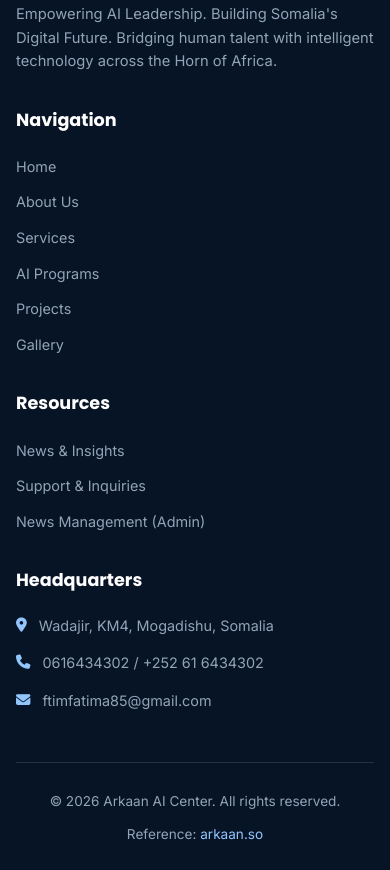
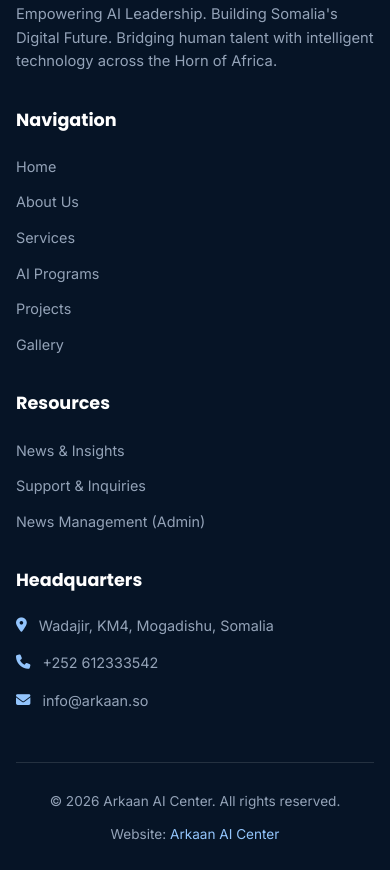
Before and after one commit to ftimfatima85-arch/ai-center-web, a plain HTML site: page services.html in a window 390 px wide. Shown: the part 4272-5142 px from the top of the page. Drawn offline with Linux system fonts and the light colour scheme.

Commit message:
Remove personal phone/email and external arkaan.so links in services.html

```diff
--- a/services.html
+++ b/services.html
@@ -66,7 +66,7 @@
     </div>
     <div>
       <div class="social-icons-wrap" style="justify-content:center; padding-top:20px;">
-        <a href="https://wa.me/252616434302" target="_blank" class="social-icon-btn whatsapp"><i class="fa-brands fa-whatsapp"></i></a>
+        <a href="https://wa.me/252612333542" target="_blank" class="social-icon-btn whatsapp"><i class="fa-brands fa-whatsapp"></i></a>
         <a href="https://facebook.com" target="_blank" class="social-icon-btn facebook"><i class="fa-brands fa-facebook-f"></i></a>
         <a href="https://linkedin.com" target="_blank" class="social-icon-btn linkedin"><i class="fa-brands fa-linkedin-in"></i></a>
       </div>
@@ -234,18 +234,18 @@
         <div>
           <h4 class="footer-heading">Headquarters</h4>
           <div class="footer-contact-item"><i class="fa-solid fa-location-dot"></i><div>Wadajir, KM4, Mogadishu, Somalia</div></div>
-          <div class="footer-contact-item"><i class="fa-solid fa-phone"></i><div><a href="tel:0616434302">0616434302</a> / <a href="tel:+252616434302">+252 61 6434302</a></div></div>
-          <div class="footer-contact-item"><i class="fa-solid fa-envelope"></i><div><a href="mailto:ftimfatima85@gmail.com">ftimfatima85@gmail.com</a></div></div>
+          <div class="footer-contact-item"><i class="fa-solid fa-phone"></i><div><a href="tel:+252612333542">+252 612333542</a></div></div>
+          <div class="footer-contact-item"><i class="fa-solid fa-envelope"></i><div><a href="mailto:info@arkaan.so">info@arkaan.so</a></div></div>
         </div>
       </div>
       <div class="footer-bottom">
         <div>© 2026 Arkaan AI Center. All rights reserved.</div>
-        <div>Reference: <a href="http://arkaan.so/" target="_blank" style="color:#93C5FD;">arkaan.so</a></div>
+        <div>Website: <a href="https://ftimfatima85-arch.github.io/ai-center-web/" style="color:#93C5FD;">Arkaan AI Center</a></div>
       </div>
     </div>
   </footer>
 
-  <a href="https://wa.me/252616434302?text=Hello%20Arkaan%20AI%20Center!%20I%20would%20like%20more%20information." target="_blank" class="floating-whatsapp-btn" aria-label="Chat on WhatsApp">
+  <a href="https://wa.me/252612333542?text=Hello%20Arkaan%20AI%20Center!%20I%20would%20like%20more%20information." target="_blank" class="floating-whatsapp-btn" aria-label="Chat on WhatsApp">
     <i class="fa-brands fa-whatsapp"></i>
     <span class="floating-whatsapp-tooltip">Chat with Arkaan</span>
   </a>
```
